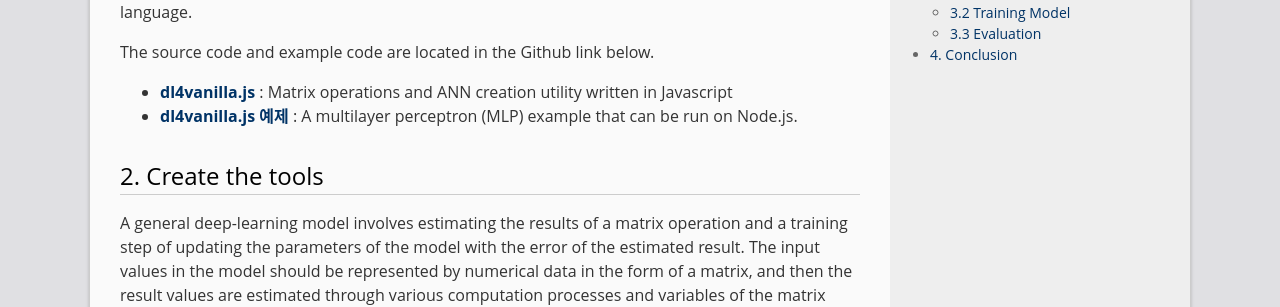
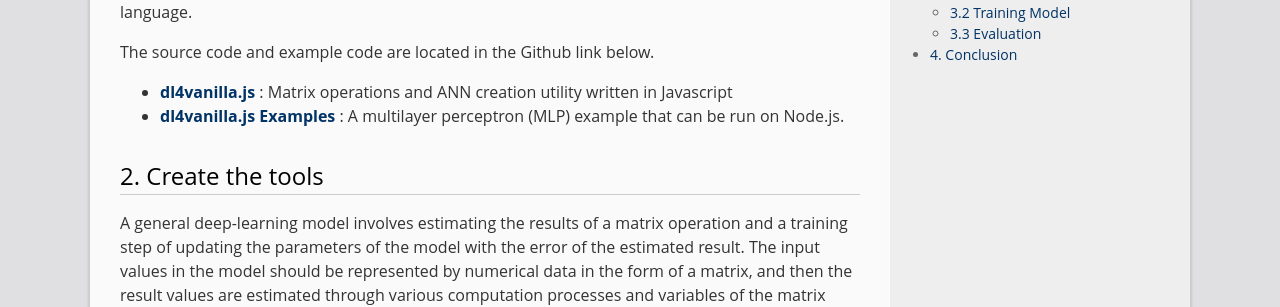
Before and after one commit to ivorycirrus/en, a Jekyll site: the page built from _posts/2018-10-23-dl4vanillajs.md, in a window 1280 px wide and 900 px high, scrolled down 701 px. Shown: the part 155-462 px from the top of the window. Built offline with Jekyll 4.4.1, drawn with Linux system fonts in a browser that asks for light colours; comment, search, counter and statistics services are not loaded.

Commit message:
dl4vanillajs : fix translation

```diff
--- a/_posts/2018-10-23-dl4vanillajs.md
+++ b/_posts/2018-10-23-dl4vanillajs.md
@@ -20,7 +20,7 @@ Frankly, this post is not a great jobs such as a development guide or a best pra
 The source code and example code are located in the Github link below.
 
 * **[dl4vanilla.js](https://github.com/ivorycirrus/dl4vanillajs)** : Matrix operations and ANN creation utility written in Javascript
-* **[dl4vanilla.js 예제](https://github.com/ivorycirrus/dl4vanillajs-node-example)** : A multilayer perceptron (MLP) example that can be run on Node.js.
+* **[dl4vanilla.js Examples](https://github.com/ivorycirrus/dl4vanillajs-node-example)** : A multilayer perceptron (MLP) example that can be run on Node.js.
 
 
 ## 2. Create the tools
```
